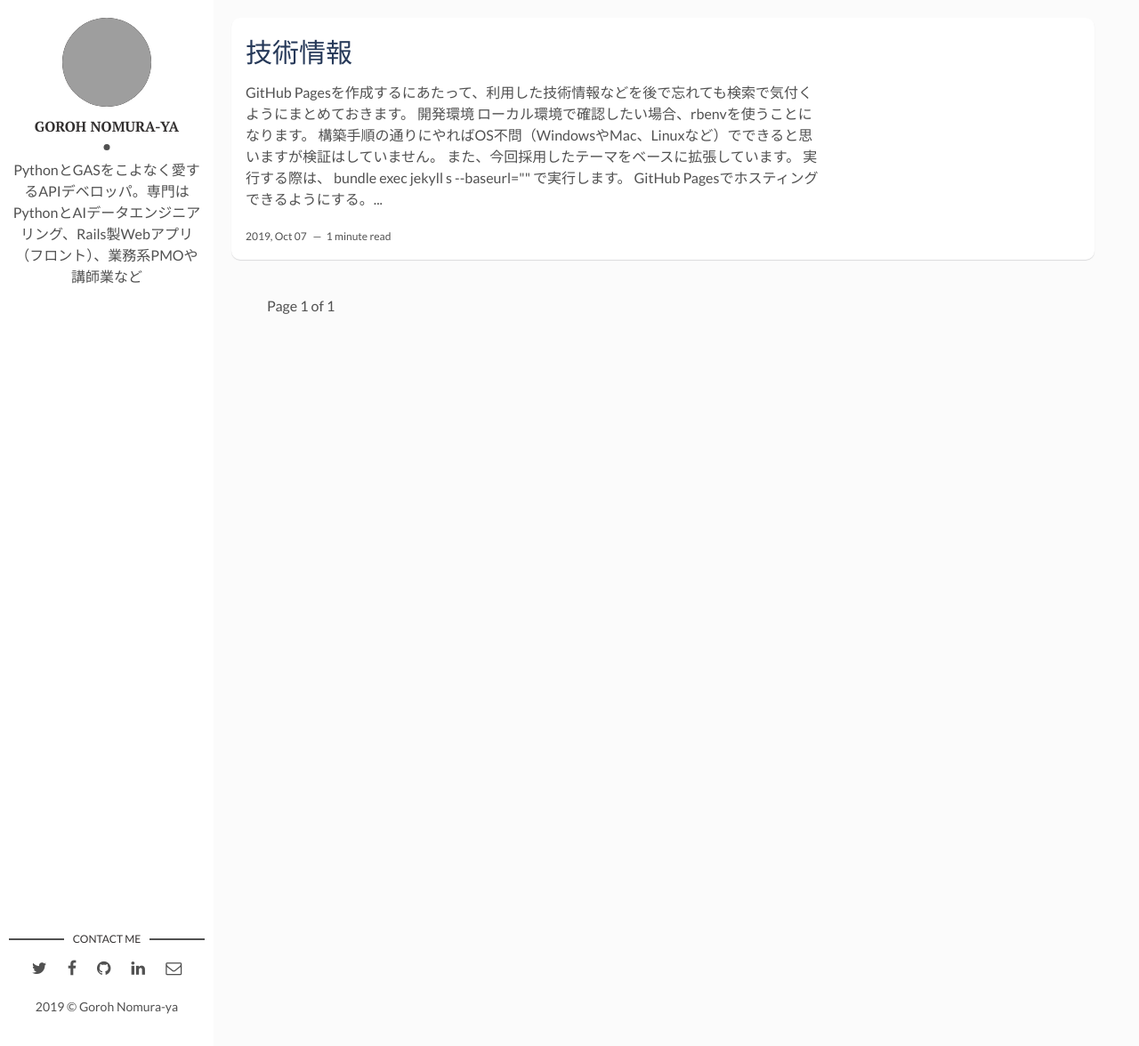
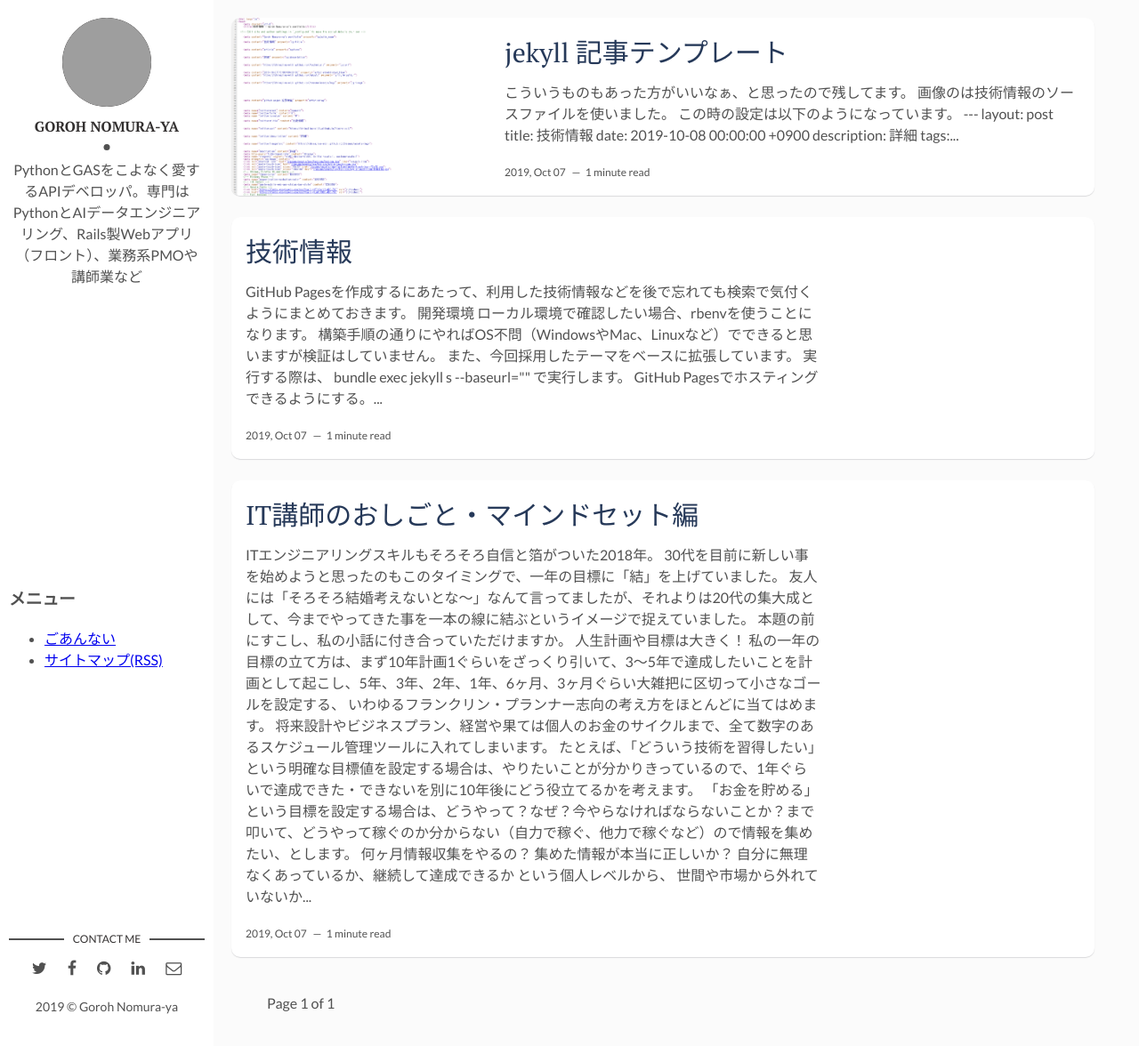
Before and after one commit to shimajima-eiji/introduction, a Jekyll site: the page built from index.html, in a window 1280 px wide and 1176 px high. Shown: the whole window at 89% size. Built offline with Jekyll 4.4.1, drawn with Linux system fonts in a browser that asks for light colours; the list of posts is cut into pages by our own code; grey boxes are pictures that could not be loaded.

Commit message:
[WIP]固定ページ [ADD]記事テンプレート、講師案件

````diff
--- a/_layouts/main.html
+++ b/_layouts/main.html
@@ -6,40 +6,57 @@ layout: default
   <header>
     <div class="about">
       <div class="cover-author-image">
-        <a href="{{site.baseurl}}/"><img src="{{site.baseurl}}/assets/img/{% if site.author-img %}{{site.author-img}}{% endif %}" alt="{{site.author}}"></a>
+        <a href="{{site.baseurl}}/"><img
+            src="{{site.baseurl}}/assets/img/{% if site.author-img %}{{site.author-img}}{% endif %}"
+            alt="{{site.author}}"></a>
       </div>
       <div class="author-name">{{site.author}}</div>
       <p>{{site.about-author}}</p>
     </div>
   </header> <!-- End Header -->
+  <section>
+    <h3>メニュー</h3>
+    <ul>
+      <li><a href="/about">ごあんない</a></li>
+      <li><a href="/sitemap.xml">サイトマップ(RSS)</a></li>
+    </ul>
+  </section>
   <footer>
     <section class="contact">
       <h3 class="contact-title">Contact me</h3>
       <ul>
         {% if site.social-twitter %}
-          <li><a href="https://twitter.com/{{ site.social-twitter }}" target="_blank"><i class="fa fa-twitter" aria-hidden="true"></i></a></li>
+        <li><a href="https://twitter.com/{{ site.social-twitter }}" target="_blank"><i class="fa fa-twitter"
+              aria-hidden="true"></i></a></li>
         {% else %}
-          <li><a href="https://twitter.com/artemsheludko_" target="_blank"><i class="fa fa-twitter" aria-hidden="true"></i></a></li>
+        <li><a href="https://twitter.com/artemsheludko_" target="_blank"><i class="fa fa-twitter"
+              aria-hidden="true"></i></a></li>
         {% endif %}
         {% if site.social-facebook %}
-          <li><a href="https://facebook.com/{{ site.social-facebook }}" target="_blank"><i class="fa fa-facebook" aria-hidden="true"></i></a></li>
+        <li><a href="https://facebook.com/{{ site.social-facebook }}" target="_blank"><i class="fa fa-facebook"
+              aria-hidden="true"></i></a></li>
         {% else %}
-          <li><a href="https://facebook.com/" target="_blank"><i class="fa fa-facebook" aria-hidden="true"></i></a></li>
+        <li><a href="https://facebook.com/" target="_blank"><i class="fa fa-facebook" aria-hidden="true"></i></a></li>
         {% endif %}
         {% if site.social-github %}
-          <li class="github"><a href="http://github.com/{{site.social-github}}" target="_blank"><i class="fa fa-github"></i></a></li>
+        <li class="github"><a href="http://github.com/{{site.social-github}}" target="_blank"><i
+              class="fa fa-github"></i></a></li>
         {% else %}
-          <li class="github"><a href="http://github.com/" target="_blank"><i class="fa fa-github" aria-hidden="true"></i></a></li>
+        <li class="github"><a href="http://github.com/" target="_blank"><i class="fa fa-github"
+              aria-hidden="true"></i></a></li>
         {% endif %}
         {% if site.social-linkedin %}
-          <li class="linkedin"><a href="https://in.linkedin.com/in/{{site.social-linkedin}}" target="_blank"><i class="fa fa-linkedin"></i></a></li>
+        <li class="linkedin"><a href="https://in.linkedin.com/in/{{site.social-linkedin}}" target="_blank"><i
+              class="fa fa-linkedin"></i></a></li>
         {% else %}
-          <li class="linkedin"><a href="https://in.linkedin.com/" target="_blank"><i class="fa fa-linkedin" aria-hidden="true"></i></a></li>
+        <li class="linkedin"><a href="https://in.linkedin.com/" target="_blank"><i class="fa fa-linkedin"
+              aria-hidden="true"></i></a></li>
         {% endif %}
         {% if site.social-email %}
-          <li class="email"><a href="mailto:{{site.social-email}}"><i class="fa fa-envelope-o"></i></a></li>
+        <li class="email"><a href="mailto:{{site.social-email}}"><i class="fa fa-envelope-o"></i></a></li>
         {% else %}
-          <li class="email"><a href="mailto:example.david@blog.com"><i class="fa fa-envelope-o" aria-hidden="true"></i></a></li>
+        <li class="email"><a href="mailto:example.david@blog.com"><i class="fa fa-envelope-o"
+              aria-hidden="true"></i></a></li>
         {% endif %}
       </ul>
     </section> <!-- End Section Contact -->
--- /dev/null
+++ b/_posts/2019-10-08-instructor.md
@@ -0,0 +1,85 @@
+---
+layout: post
+title: IT講師のおしごと・マインドセット編
+date: 2019-10-08 00:00:00 +0900
+description: Java(Webアプリ), Ruby on Rails(Webアプリ), HTML5/CSS3(一部JavaScript/JQuery系)のIT講師の経験と需要のお話をリアルにお届け！
+tags: [IT講師, Java, Ruby, フロントエンド, ポエム]
+---
+ITエンジニアリングスキルもそろそろ自信と箔がついた2018年。
+30代を目前に新しい事を始めようと思ったのもこのタイミングで、一年の目標に「結」を上げていました。
+友人には「そろそろ結婚考えないとな～」なんて言ってましたが、それよりは20代の集大成として、今までやってきた事を一本の線に**結**ぶというイメージで捉えていました。
+
+本題の前にすこし、私の小話に付き合っていただけますか。
+
+## 人生計画や目標は大きく！
+私の一年の目標の立て方は、まず10年計画[^1]ぐらいをざっくり引いて、3～5年で達成したいことを計画として起こし、5年、3年、2年、1年、6ヶ月、3ヶ月ぐらい大雑把に区切って小さなゴールを設定する、
+いわゆるフランクリン・プランナー志向の考え方をほとんどに当てはめます。
+将来設計やビジネスプラン、経営や果ては個人のお金のサイクルまで、全て数字のあるスケジュール管理ツールに入れてしまいます。
+
+たとえば、「どういう技術を習得したい」という明確な目標値を設定する場合は、やりたいことが分かりきっているので、1年ぐらいで達成できた・できないを別に10年後にどう役立てるかを考えます。
+「お金を貯める」という目標を設定する場合は、どうやって？なぜ？今やらなければならないことか？まで叩いて、どうやって稼ぐのか分からない（自力で稼ぐ、他力で稼ぐなど）ので情報を集めたい、とします。
+
+* 何ヶ月情報収集をやるの？
+* 集めた情報が本当に正しいか？
+* 自分に無理なくあっているか、継続して達成できるか
+
+という個人レベルから、
+
+* 世間や市場から外れていないか
+* 目標達成によって他者に利益をもたらすものか
+  * 初期投資型のねずみ講、初速だけ早くて継続性のないマルチビジネス、愛用者よりビジネスパートナーを集めるマルチレベルマーケティングではないか
+* 不労所得・繰延資産となりうるか
+
+など経営や業界ポジショニングにも気を遣います。
+
+## なぜ難しい考え方をするのか
+ITエンジニアは高単価だと言われていますが、短期的に収入を稼ぐにはあまりにもハードルが高く、教育には不向きだからです。
+
+私は幸か不幸か、言語の流行り廃れが激しいタイミングで初仕事に入り、C系からJavaへ、JavaからRubyへ、JavaScriptがフロントからオールラウンドへ戦える時代を短期間で経験してしまいました。
+荒波に揉まれる、といえば聞こえはいいですが、学んだ技術があっという間に古くなったり、新しい技術が考案されてどんどん刷新されていった時期でもあります。
+言語だけでもこれなのに、フレームワークでいうともっと変動が激しく、ベストプラクティス・バッドノウハウも錯綜していた時代でようやく「モダンプログラミング」が共通の意味を持つようになった頃でもあります。
+
+私は色々な意味で運が良かったと思っています。
+運も実力のうち、とは言いますが、私が考える「運も実力のうち」は**「実力がなければ運はつかめない」**ので、運を掴むための実力は最低限持っておく必要がある。
+たとえば、最初に入った会社がアンラッキーだったとしても、これからラッキーな環境を掴む・作るために、アンラッキーな会社で地力をつける必要があります。
+この話は、初期参入時に技術力が高かった生徒さんにしてきました。結果はどなたもピンとこなかった[^2]のですが、もしかすると私が教えたうちの何人かは、当時の話を理解し始めているのではないかと思います。
+
+最初から転職組、転職で報酬を上げてきた私には、会社で長く働けば昇給できるというイメージはありません。
+報酬は自分で稼ぐもの、という意識が強いために、自分が売上に還元できないと思った取引には責任が取れないため、および腰になります。
+
+**売上に還元できる強みを全面に押し出していくことで、自信のある提案をお客様にできる力をつける。**
+
+この思想から、教育を受けて学んだ事ではなく、教育の場で自らが感じたことを大事にしていただけるような講義を行っています。
+初期段階からそれぞれの生徒さんを見つめ、卒業だけではなくどこに入社・あるいは退社しても生きていける力をつけていただく事を重要視しています。
+言語ごとに高い理解度が求められる時代は終わり、言語不問でもフレームワークの設計思想さえ理解できれば応用が利く時代になっているからです。
+
+## 教育理念
+今更ですが、大学生の頃[^3]に教育学を選考していました。
+熱血ママさん的な話ではないんですが、教育に対する関心は高かったです。
+当時は「生徒からの信頼を得ないままにただ甘い or 厳しいだけの教師では生徒のやる気を削ぐばかりで、運が悪いだけで片付けるのは可哀相だ」という危機感からです。
+良くも悪くも正義感の塊みたいなところがありました。
+
+私の教え方や考え方はあくまで社会人を対象にしたものなので、本当の意味での教育現場は分かりません。
+しかしながら、社会人講師でも教育現場と同じく「興味づけや関心を寄せるのが下手[^4]」な人はいて、それとは別に人格的に合う・合わないはあります。
+人格的に合わないのはどうしようもないですが、下手は生徒側（クライアント）にとって許されないことだと私は認識しています。
+
+ここで、ひとつあなたに質問です。
+
+### Q. 刺さる人には深く刺さる講師と、万人に当たり障りなく接する講師
+前提条件について、万人に深く刺さる講師はいないものとしてください。
+
+* 優秀な講師はどちらだと思いますか？
+* あなたはどちらの講師に教わりたいですか？
+
+先にお話しますが、生徒側で正解はありません。
+講師側の正解は、生徒側が求める講師像であることです。
+
+ただし、講師に寄り添う生徒になれれば、どんな講師にあたっても比較的アタリ率が高まる傾向にあることも事実です。
+
+私は、人に覚えてもらえる講師でありたい。
+
+## 注釈
+[^1]: 【10年計画】厳密には計画ではなく目標を設定します。目標がなければ計画はできない！
+[^2]: 【ブラック企業から転職する】大体の場合、目先の環境を変えたい、という気持ちが90%ぐらいなので余裕がありません…。
+[^3]: 【大学中退】元々は、高校二年生の頃にコンピューター専門学校のAO入試で内定を取ってたぐらいに行きたかったんですが、両親の強い薦めで大学に転進しました。
+[^4]: 【苦手と下手】苦手は得意ではないだけで努力の余地はあり、下手は意識の差によらず改善が難しいもの、という考え方です。
--- a/_posts/2019-10-08-technical.md
+++ b/_posts/2019-10-08-technical.md
@@ -28,6 +28,7 @@ Rubyのフレームワークは色々触ってきたけど、静的サイトジ
 * 【必須】記事を追加するだけならGitHubのWebフォーム上でも可能です。
 * 【注意】Markdown記法の種類は[Kramdown](http://chirimenmonster.github.io/2016/01/28/tips-jekyll.html)
   * [KramdownのTIPS](https://rcmdnk.com/blog/2013/10/12/blog-octopress-kramdown/)
+  * [リファレンス](http://mae0003.github.io/markdown/2015/06/21/kramdownRefference)
 * 目次はKradownではなく[jekyll-toc](https://github.com/allejo/jekyll-toc)を採用
 * 【相談】サイトの方針からコメントフォームは採用しない方がいい……？
   * ユーザーは匿名でできるが、[サイトオーナーは有料（30日無料）登録が必要](https://disqus.com/)かもしれない。
--- /dev/null
+++ b/_posts/2019-10-08-template.md
@@ -0,0 +1,22 @@
+---
+layout: post
+title: jekyll 記事テンプレート
+date: 2019-10-08 00:00:00 +0900
+description: 詳細
+tags: [スニペット]
+img: 2019/template-1.png
+---
+こういうものもあった方がいいなぁ、と思ったので残してます。
+
+画像のは[技術情報]({% post_url 2019-10-08-technical %})のソースファイルを使いました。
+この時の設定は以下のようになっています。
+```
+---
+layout: post
+title: 技術情報
+date: 2019-10-08 00:00:00 +0900
+description: 詳細
+tags: [github pages 拡張機能]
+---
+```
+各項目がソース上のどれに対応するか知りたかったので、本ページを見れば適切な設定がわかりやすくなります。
--- /dev/null
+++ b/fixed/about.md
@@ -0,0 +1,9 @@
+---
+layout: post
+title: ごあんない
+permalink: /about
+---
+ようこそ！
+ここでは、本サイトを効率的に閲覧する方法を提案します。
+
+## 最新情報を受け取りたい
````
Also changed, not shown: assets/img/2019/template-1.png (added).
